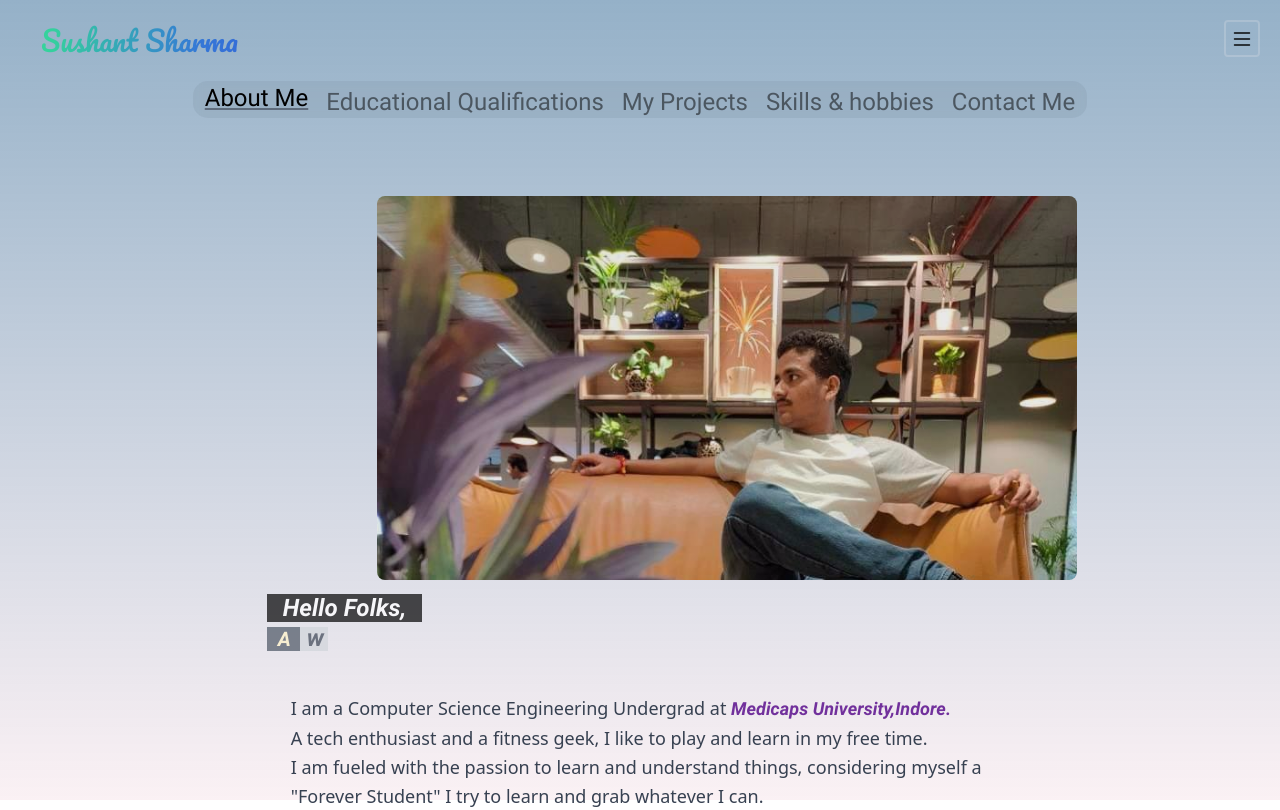
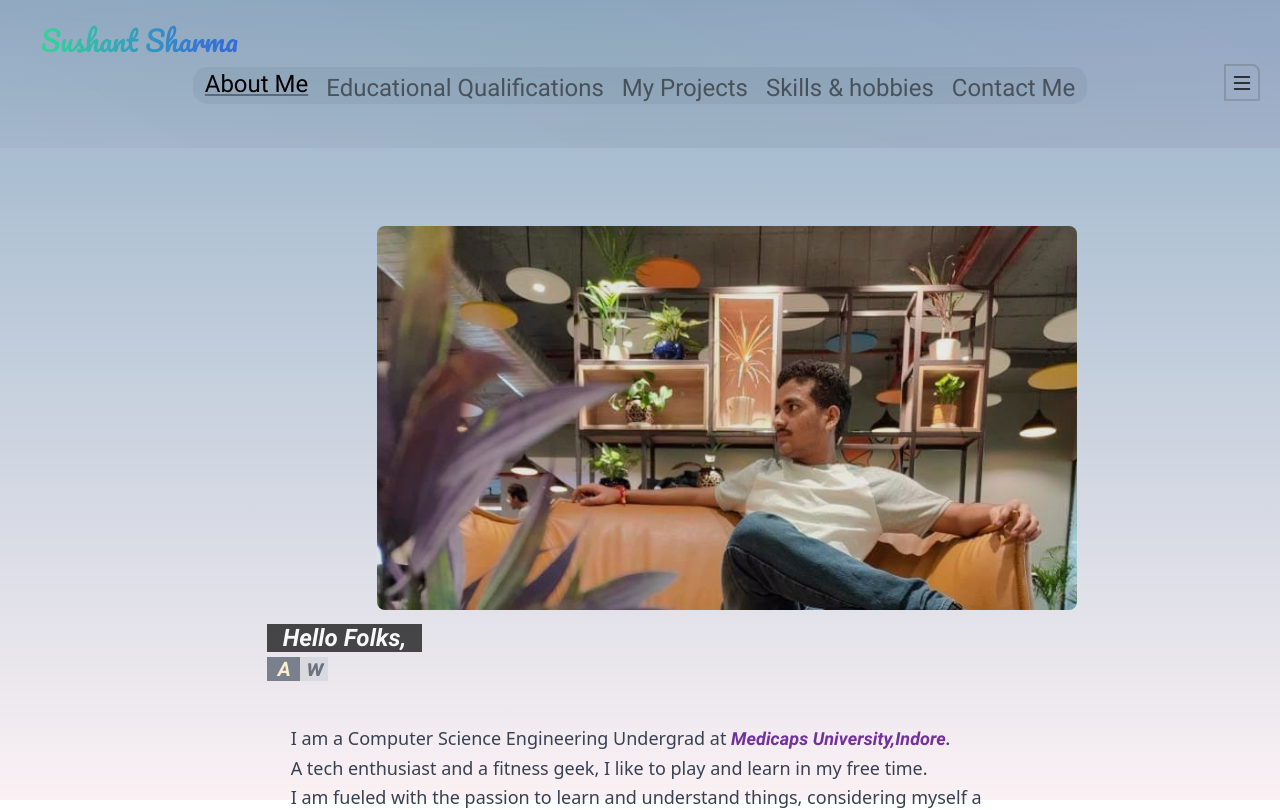
Before and after one commit to sushantsharma08/portfolio, an Angular app in the folder portfolio/: page /home in a window 1280 px wide. Shown: the top 810 px of the page. Built offline with nearby package versions, Linux system fonts and the light colour scheme.

Commit message:
header designing

```diff
--- a/portfolio/src/app/component/constants/header/header.component.html
+++ b/portfolio/src/app/component/constants/header/header.component.html
@@ -1,25 +1,30 @@
 <header class="text-gray-600 body-font" class="aboutHeader">
-  <div class="container mx-auto flex flex-wrap p-5 md:flex-row items-center " style="padding-bottom: 78px;">
-    <div  class="icon z-30 flex w-screen justify-between mb-6" >
+  <div class="container mx-auto flex flex-wrap p-5 md:flex-row items-center " style="margin-bottom: 78px;">
+    <div  class="main icon z-30 flex w-screen justify-between mb-6" >
       <!-- <span class="logo ml-5 text-3xl border-4 px-1 rounded border-purple-400 text-purple-700" style="font-family:'Pacifico';">S $</span> -->
       <a routerLink="/home"
           class="flex title-font font-medium items-center md:justify-start justify-center text-gray-900">
           <span class="ml-3 text-2xl opacity-80 tag">Sushant Sharma</span>
         </a>
-      <button class="button" (click)="navToggle()">
-        <i class="bi bi-list text-2xl border-2 border-opacity-25 rounded px-1"></i>
+
+      <div class="flex navigationtab">
+        <nav *ngIf=shownav class="md:ml-auto md:mr-auto flex flex-wrap items-center text-base justify-center">
+          <a class="header1 home " routerLink="/home" routerLinkActive="active" class="mr-5 hover:text-gray-900">About Me</a>
+          <a class="header1 educ" routerLink="/EducationalQualifications" routerLinkActive="active " class="mr-5 hover:text-gray-900">Educational Qualifications</a>
+          <a class="header1 MyProjects" routerLink="/my-projects" routerLinkActive="active " class="mr-5 hover:text-gray-900">My Projects</a>
+          <a class="header1 skill_hobbies" routerLink="skills&hobbies" routerLinkActive="active"
+            class="mr-5 hover:text-gray-900">Skills & hobbies</a>
+          <a class="header1 Contact" routerLink="/my-contacts" routerLinkActive="active " class="mr-5 hover:text-gray-900">Contact Me</a>
+        </nav>
+      <button class="button" >
+        <i (click)="navToggle()" class="bi bi-list text-2xl border-opacity-25 rounded-tr-lg px-1"></i>
       </button>
+      </div>
+
 
     </div>
 
-    <nav *ngIf=shownav class="md:ml-auto md:mr-auto flex flex-wrap items-center text-base justify-center">
-      <a class="header1 home " routerLink="/home" routerLinkActive="active" class="mr-5 hover:text-gray-900">About Me</a>
-      <a class="header1 educ" routerLink="/EducationalQualifications" routerLinkActive="active " class="mr-5 hover:text-gray-900">Educational Qualifications</a>
-      <a class="header1 MyProjects" routerLink="/my-projects" routerLinkActive="active " class="mr-5 hover:text-gray-900">My Projects</a>
-      <a class="header1 skill_hobbies" routerLink="skills&hobbies" routerLinkActive="active"
-        class="mr-5 hover:text-gray-900">Skills & hobbies</a>
-      <a class="header1 Contact" routerLink="/my-contacts" routerLinkActive="active " class="mr-5 hover:text-gray-900">Contact Me</a>
-    </nav>
+
   </div>
 
 </header>
--- a/portfolio/src/app/component/constants/header/header.component.scss
+++ b/portfolio/src/app/component/constants/header/header.component.scss
@@ -1,3 +1,6 @@
+header{
+    background: linear-gradient(30deg,#6543720c,rgba(0, 0, 0, 0.055),rgba(124, 18, 124, 0.068)) ;
+}
 nav{
     font-family: 'Robotoreg';
     background-color: rgba(62, 72, 80, 0.075);
@@ -21,6 +24,9 @@ nav{
     transition: margin-bottom .9s;
     -webkit-transition: margin-bottom .9s;
     text-decoration: underline  rgba(71, 81, 95, 0.712);
+}
+.bi-list{
+    border: 2px solid rgba(70, 71, 71, 0.233);
 }
 a{
     margin-top: 5px;
@@ -92,3 +98,19 @@ a:hover{
         background-position: right;
     }
 }
+@media only screen and (max-width: 1300px) {
+    .main{
+        flex-direction: column;
+    }
+    .navigationtab{
+        margin-top: 10px;
+        justify-content: flex-end;
+        position:relative;
+    }
+    .button{
+        position: absolute;
+        right: 0;
+        z-index: 20;
+    }
+
+  }
```
